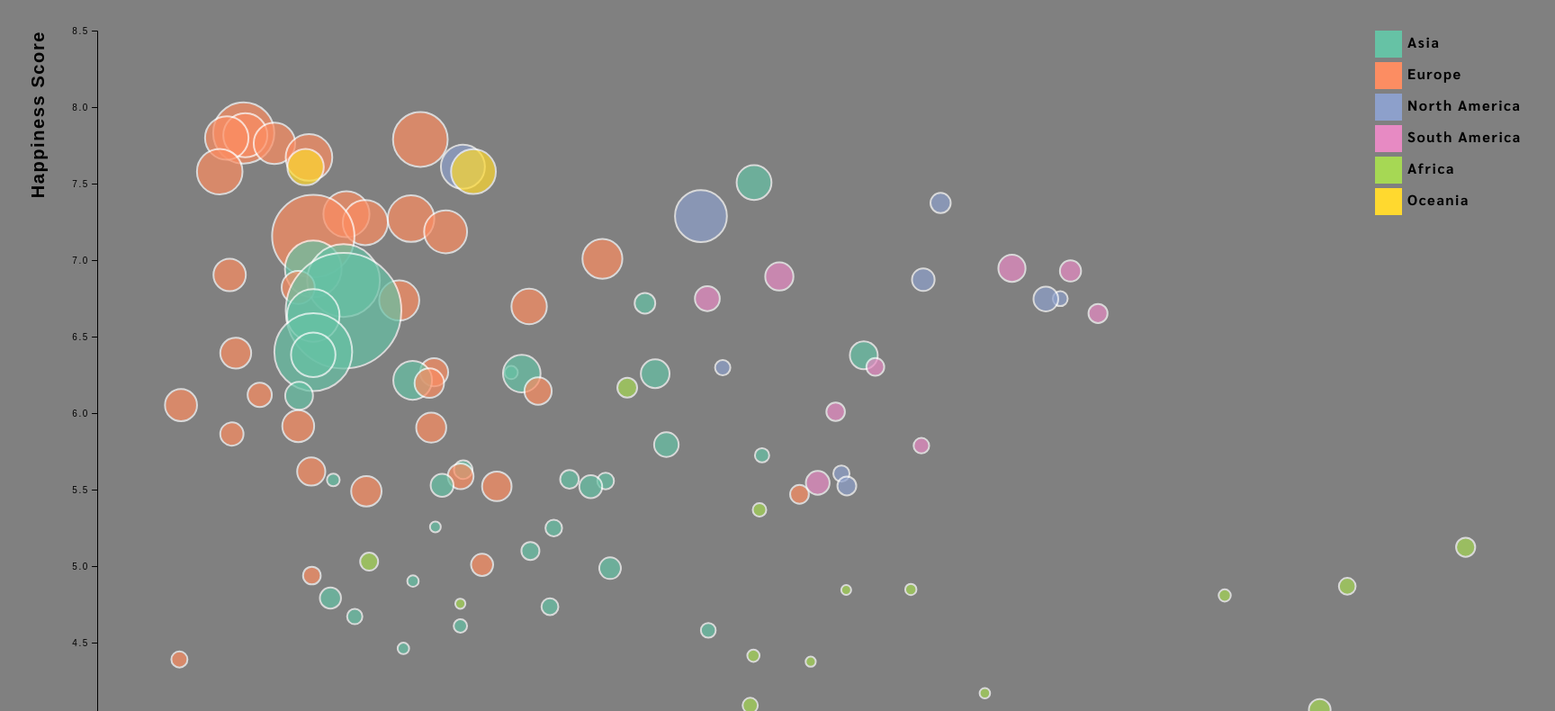
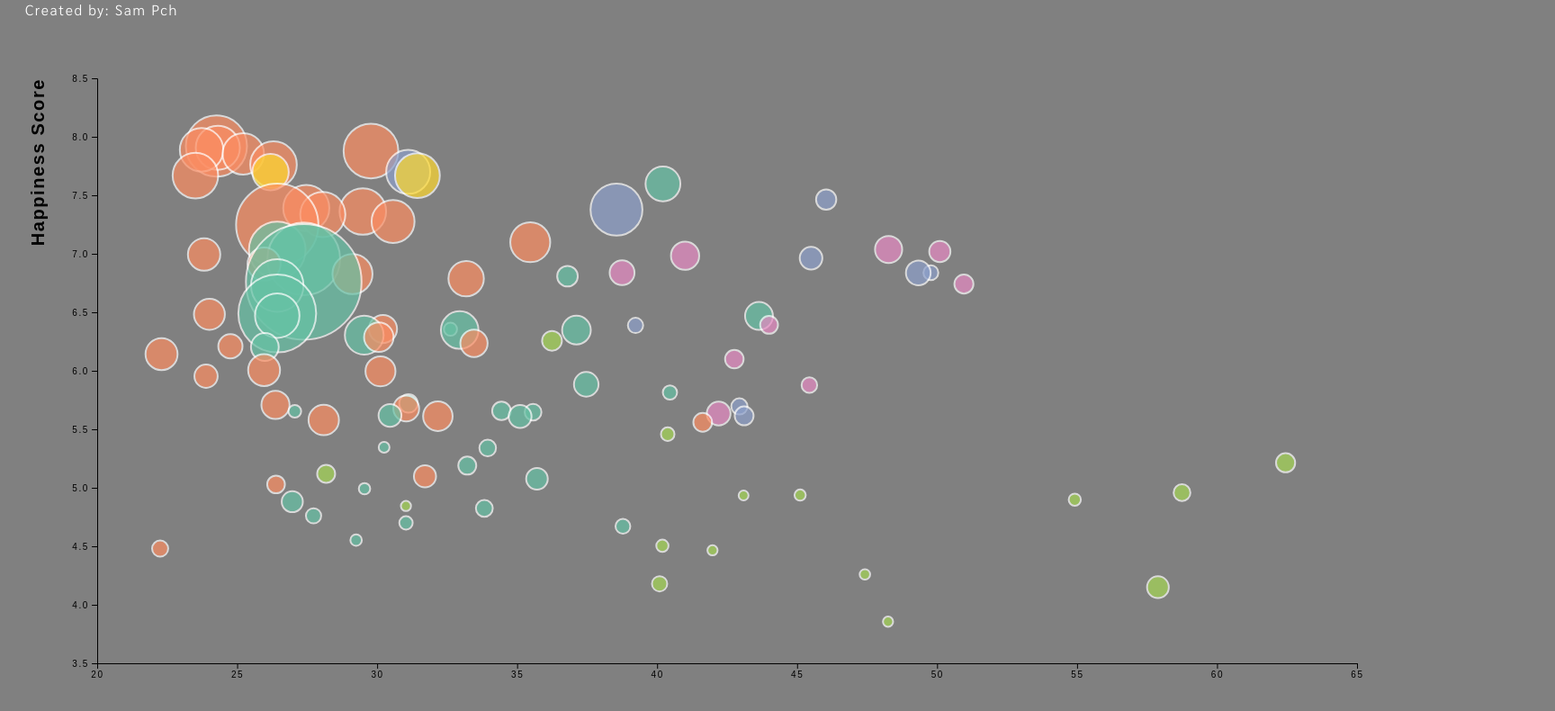
Before and after one commit to Sapch/CPSC583-Data-Visualization, a plain HTML site: page index.html in a window 1280 px wide. Shown: the part 129-919 px from the top of the page at 90% size, 1728 px wide, since content can reach past the window. Drawn offline with nearby package versions, Linux system fonts and the light colour scheme.

Commit message:
Update index.html

```diff
--- a/index.html
+++ b/index.html
@@ -14,8 +14,12 @@ https://bl.ocks.org/
 </head>
 <body>
 <h1>    Countries GDP per capita vs Happiness Score and Gini Coeff.</h1>
+<footer>
+  <p>Created by: Sam Pch</p>
+</footer>
 
-<svg width="1700" height="1000"></svg>
+
+<svg width="1500" height="800"></svg>
 
 
 <script>
```
